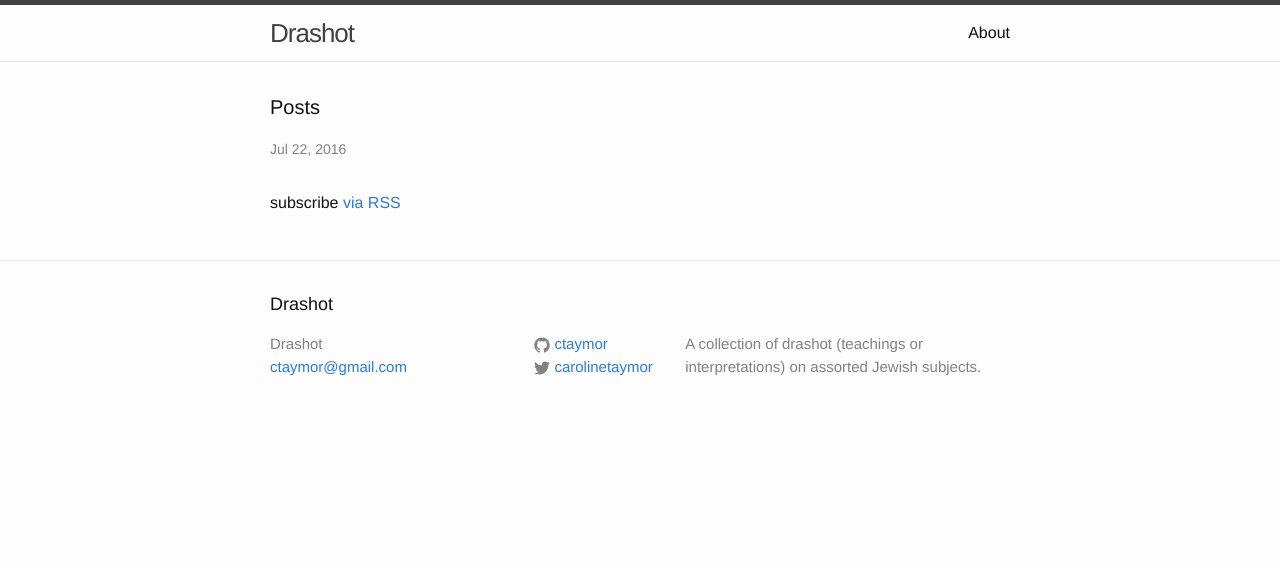
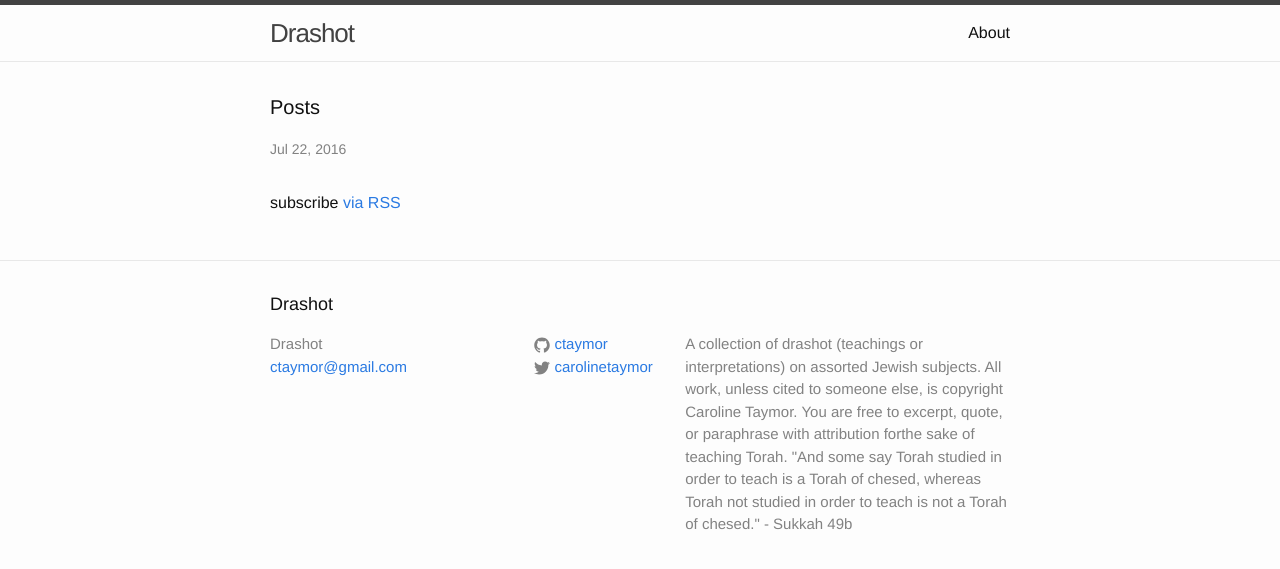
Before and after one commit to ctaymor/drashot_blog, a Jekyll site: the page built from index.html, in a window 1280 px wide. Shown: the top 569 px of the page. Built offline with Jekyll 4.4.1, drawn with Linux system fonts in a browser that asks for light colours.

Commit message:
Add copyright and fair usage info to footer

```diff
--- a/_config.yml
+++ b/_config.yml
@@ -10,6 +10,12 @@ title: Drashot
 email: ctaymor@gmail.com
 description: > # this means to ignore newlines until "baseurl:"
   A collection of drashot (teachings or interpretations) on assorted Jewish subjects.
+  All work, unless cited to someone else, is copyright Caroline Taymor. You are free to
+  excerpt, quote, or paraphrase with attribution forthe sake of teaching Torah.
+
+  "And some say Torah studied in order to teach is a Torah of chesed, whereas
+  Torah not studied in order to teach is not a Torah of chesed."
+  - Sukkah 49b
 baseurl: "" # the subpath of your site, e.g. /blog
 url: "http://yourdomain.com" # the base hostname & protocol for your site
 twitter_username: carolinetaymor
```
